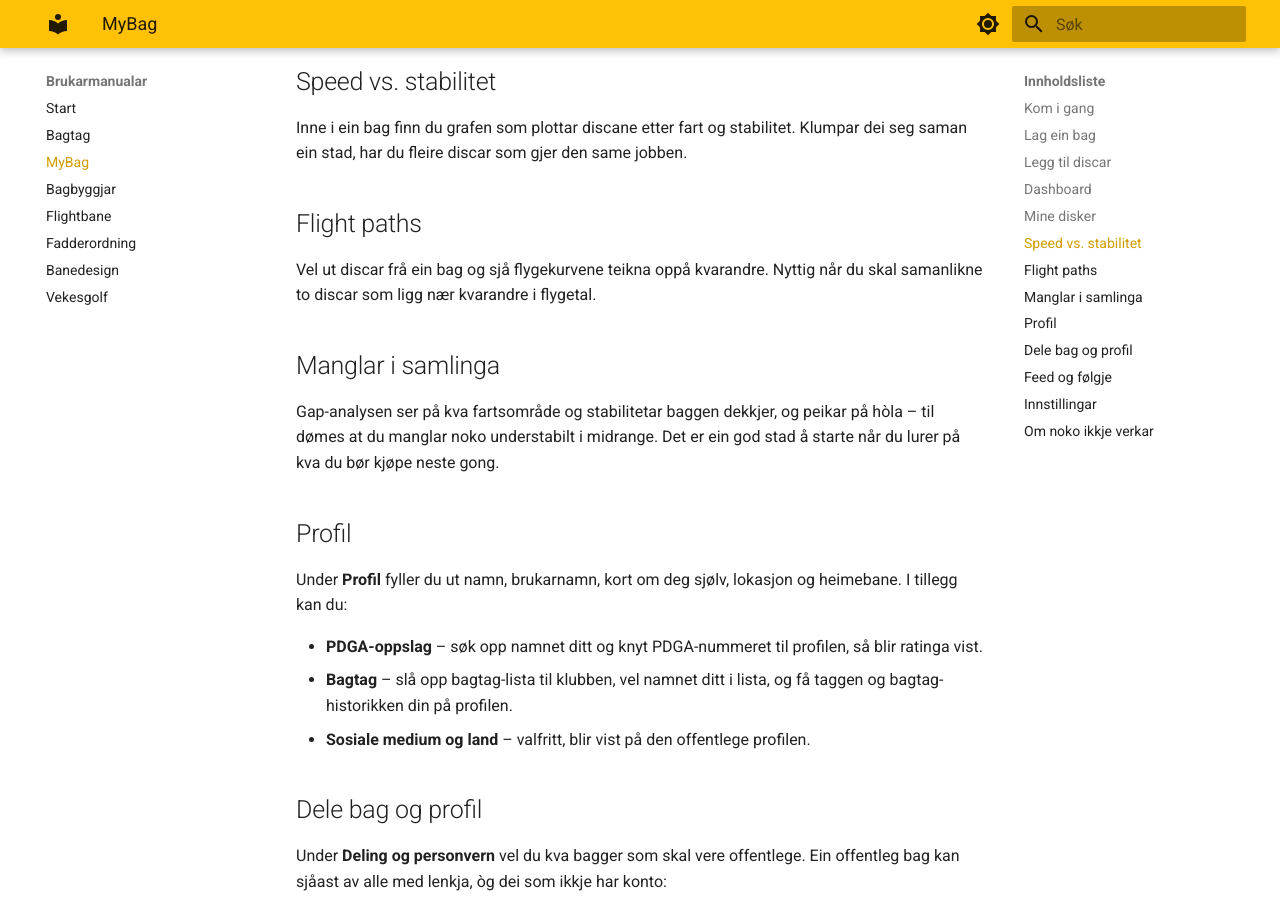
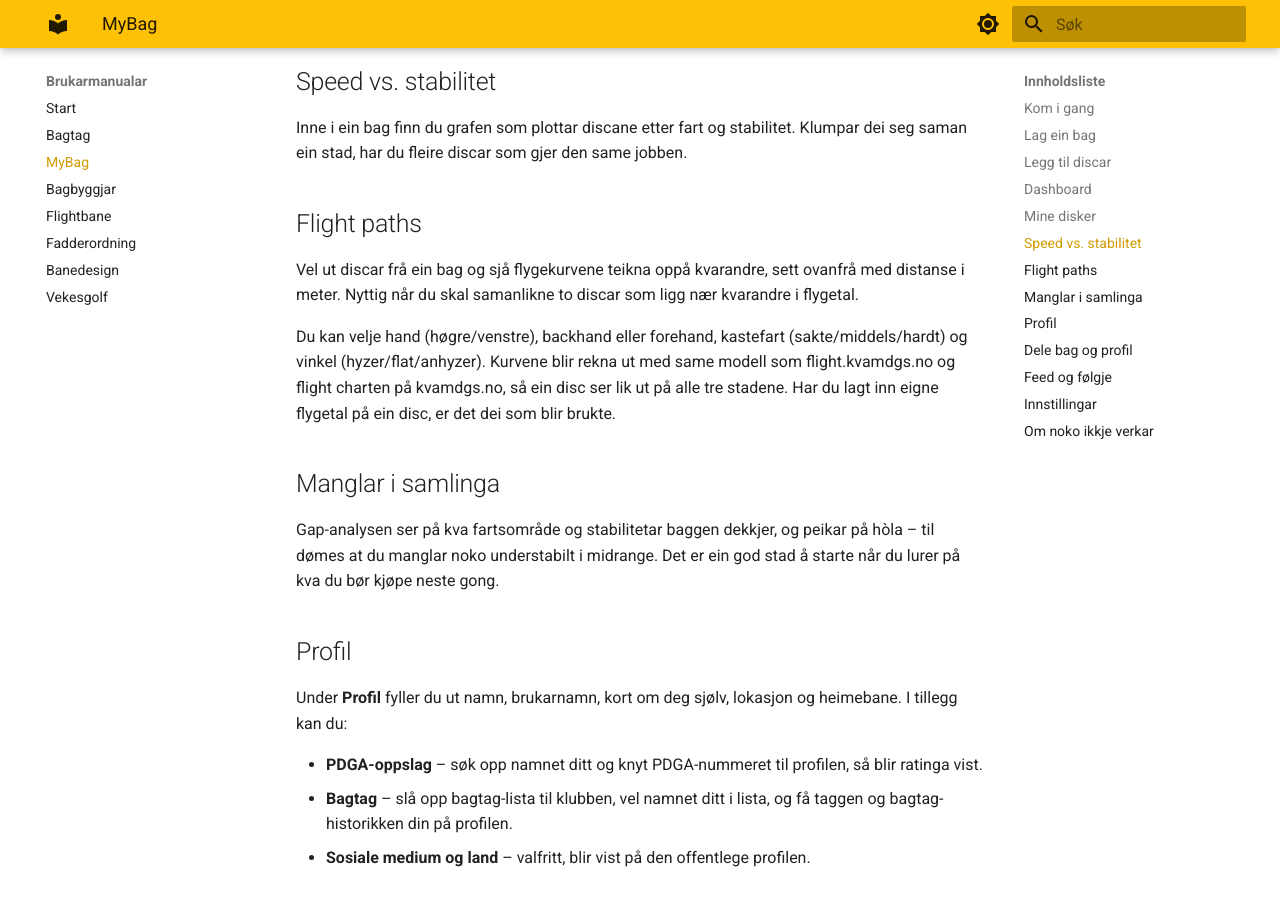
Before and after one commit to hanses89/manuals, an MkDocs documentation site: the page built from docs/bag.md, in a window 1280 px wide and 900 px high, scrolled down 2116 px. Built offline with MkDocs 1.6.1 and Material for MkDocs 9.7.7, drawn with Linux system fonts in a browser that asks for light colours.

Commit message:
manual: sync from bag.kvamdgs.no @ 7d8e8c3cc5107206a03b3d7a1712a4c1ee882a75

```diff
--- a/docs/bag.md
+++ b/docs/bag.md
@@ -84,8 +84,15 @@ Klumpar dei seg saman ein stad, har du fleire discar som gjer den same jobben.
 
 ## Flight paths
 
-Vel ut discar frå ein bag og sjå flygekurvene teikna oppå kvarandre. Nyttig når
-du skal samanlikne to discar som ligg nær kvarandre i flygetal.
+Vel ut discar frå ein bag og sjå flygekurvene teikna oppå kvarandre, sett
+ovanfrå med distanse i meter. Nyttig når du skal samanlikne to discar som ligg
+nær kvarandre i flygetal.
+
+Du kan velje hand (høgre/venstre), backhand eller forehand, kastefart
+(sakte/middels/hardt) og vinkel (hyzer/flat/anhyzer). Kurvene blir rekna ut med
+same modell som flight.kvamdgs.no og flight charten på kvamdgs.no, så ein disc
+ser lik ut på alle tre stadene. Har du lagt inn eigne flygetal på ein disc, er
+det dei som blir brukte.
 
 ## Manglar i samlinga
 
```
